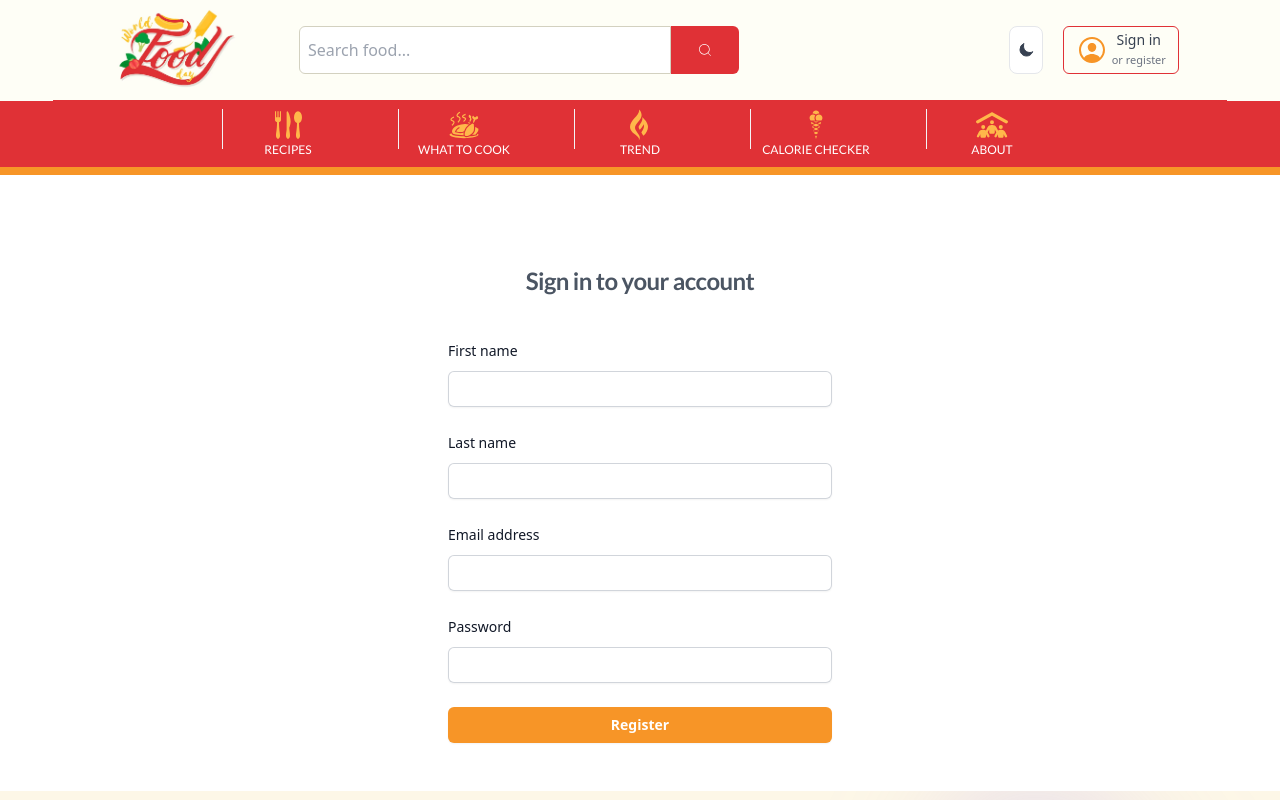
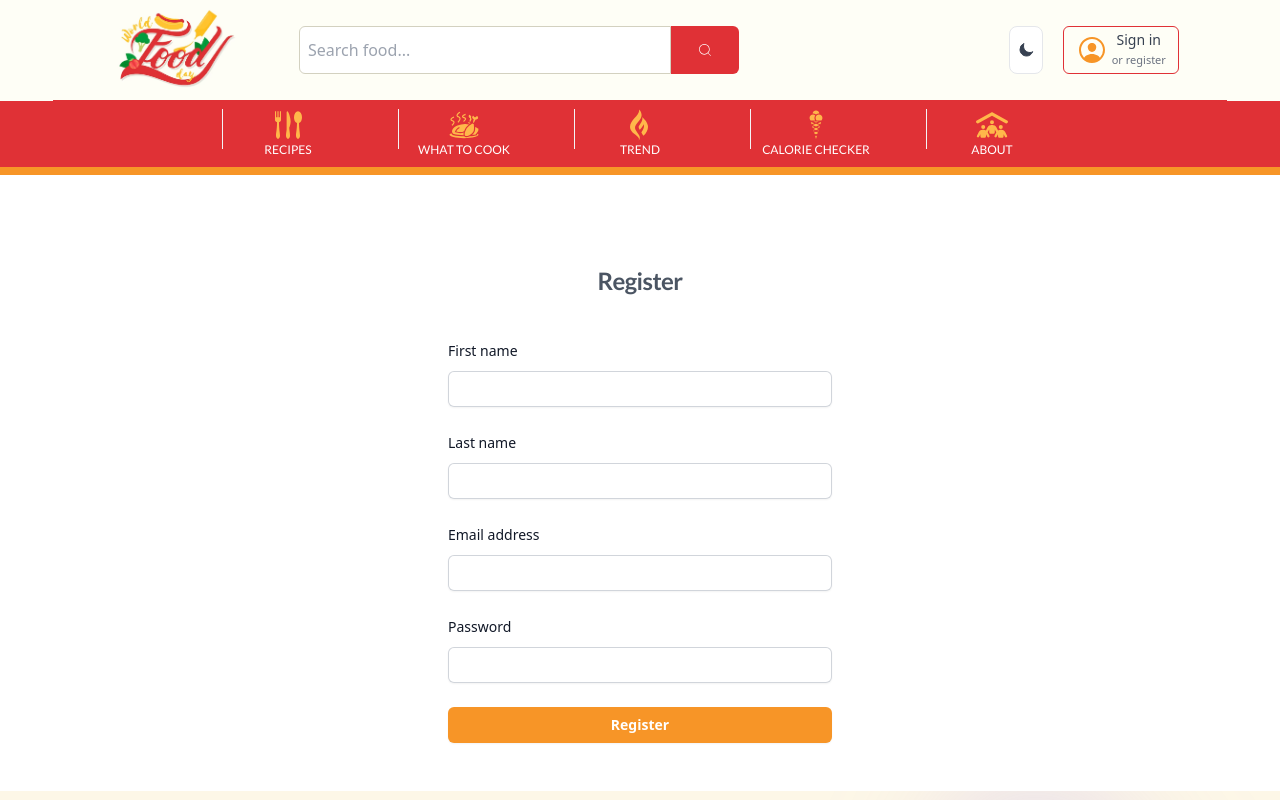
Before and after one commit to sedadiriker/FoodieRecipesHub, a React (Create React App) app: page /register in a window 1280 px wide. Shown: the top 800 px of the page. Built offline with nearby package versions, Linux system fonts and the light colour scheme; no server answers.

Commit message:
Register fixed

```diff
--- a/src/pages/Register.jsx
+++ b/src/pages/Register.jsx
@@ -27,7 +27,7 @@ const Register = () => {
     <div className="flex min-h-full flex-1 flex-col justify-center px-6 py-12 lg:px-8">
       <div className="sm:mx-auto sm:w-full sm:max-w-sm">
         <h2 className="mt-10 text-center text-2xl font-bold leading-9 tracking-tight text-gray-600 font-lato">
-          Sign in to your account
+          Register
         </h2>
       </div>
 
```
